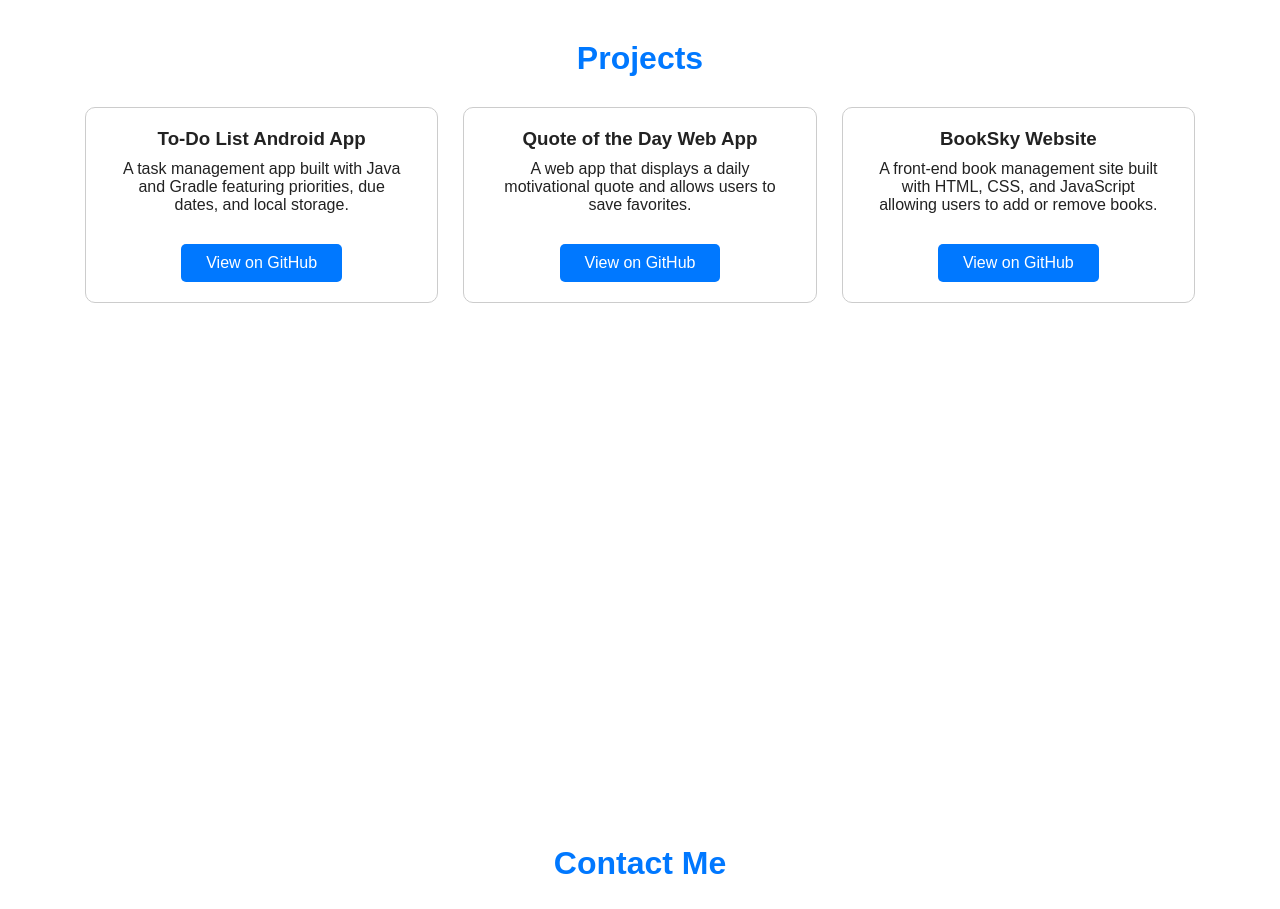
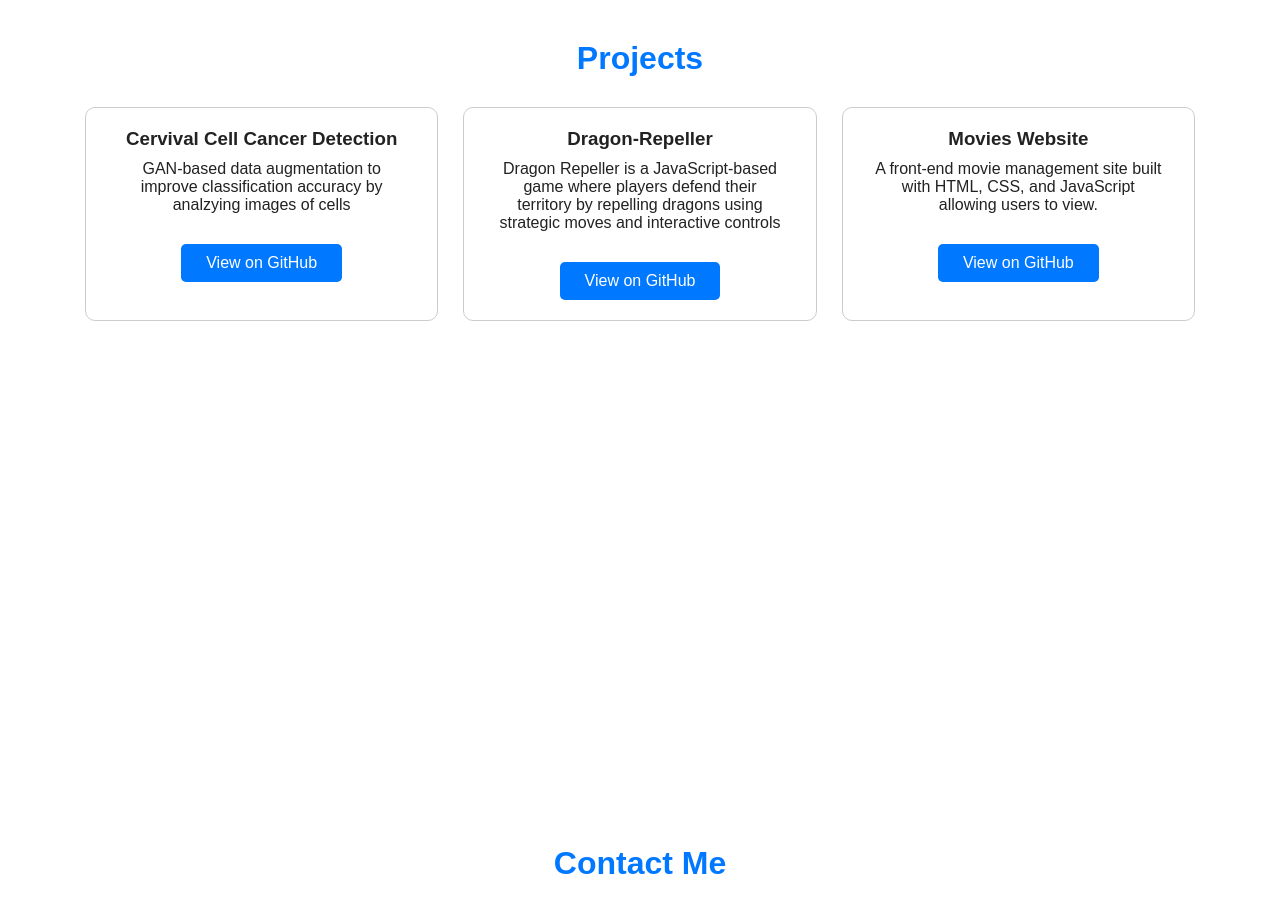
Before and after one commit to TarunzTejas/-FUTURE_FS_03-., a website: page index.html in a window 1280 px wide. Shown: the part 2520-3429 px from the top of the page. Drawn offline with Linux system fonts and the light colour scheme.

Commit message:
Update index.html

```diff
--- a/index.html
+++ b/index.html
@@ -86,19 +86,19 @@
     <h2>Projects</h2>
     <div class="project-grid">
       <div class="project-card">
-        <h3>To-Do List Android App</h3>
-        <p>A task management app built with Java and Gradle featuring priorities, due dates, and local storage.</p>
+        <h3>Cervival Cell Cancer Detection</h3>
+        <p>GAN-based data augmentation to improve classification accuracy by analzying images of cells</p>
         <a href="#" class="btn">View on GitHub</a>
       </div>
       <div class="project-card">
-        <h3>Quote of the Day Web App</h3>
-        <p>A web app that displays a daily motivational quote and allows users to save favorites.</p>
-        <a href="#" class="btn">View on GitHub</a>
+        <h3>Dragon-Repeller</h3>
+        <p>Dragon Repeller is a JavaScript-based game where players defend their territory by repelling dragons using strategic moves and interactive controls</p>
+        <a href="https://github.com/TarunzTejas/RPG-Dragon_Repeller_Game_Simualtion.git" class="btn">View on GitHub</a>
       </div>
       <div class="project-card">
-        <h3>BookSky Website</h3>
-        <p>A front-end book management site built with HTML, CSS, and JavaScript allowing users to add or remove books.</p>
-        <a href="#" class="btn">View on GitHub</a>
+        <h3>Movies Website</h3>
+        <p>A front-end movie management site built with HTML, CSS, and JavaScript allowing users to view.</p>
+        <a href="https://github.com/TarunzTejas/Front_End_Movie_Site.git" class="btn">View on GitHub</a>
       </div>
     </div>
   </section>
```
